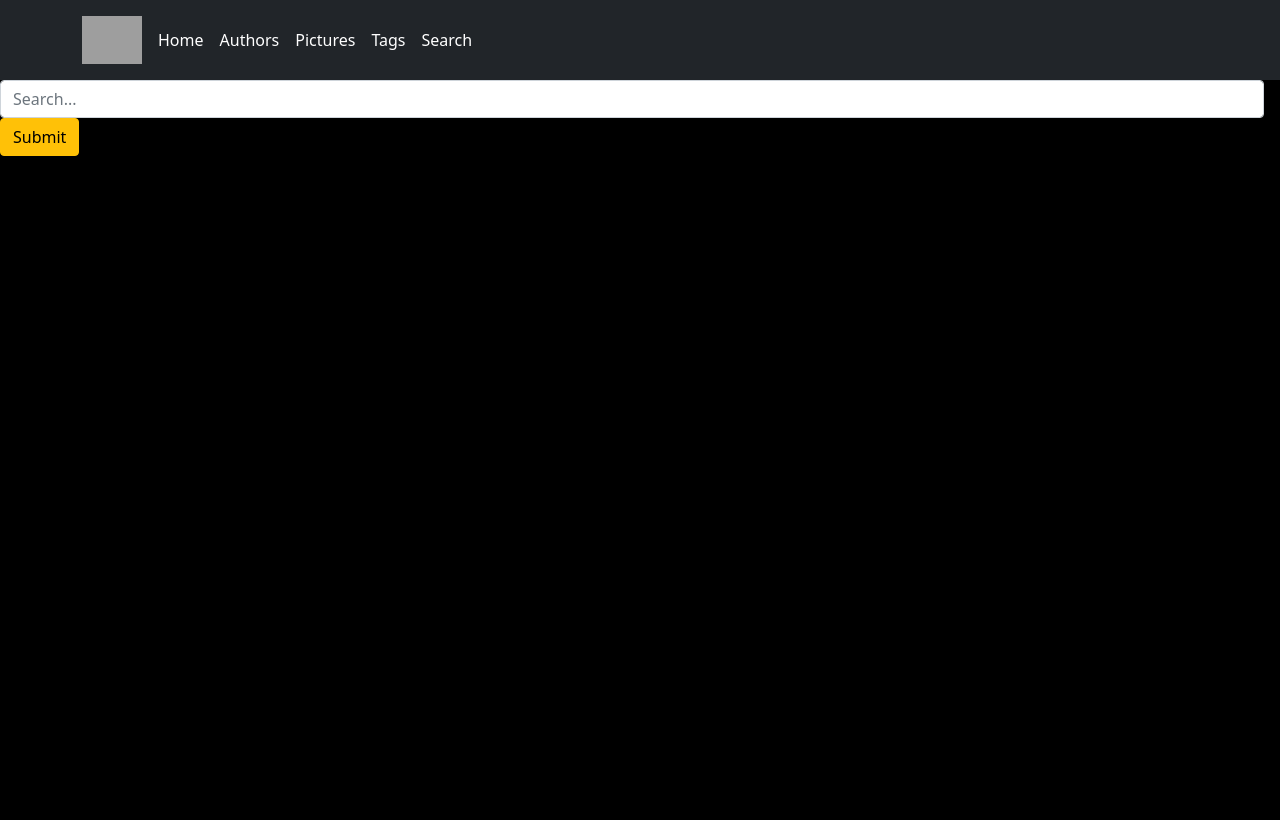
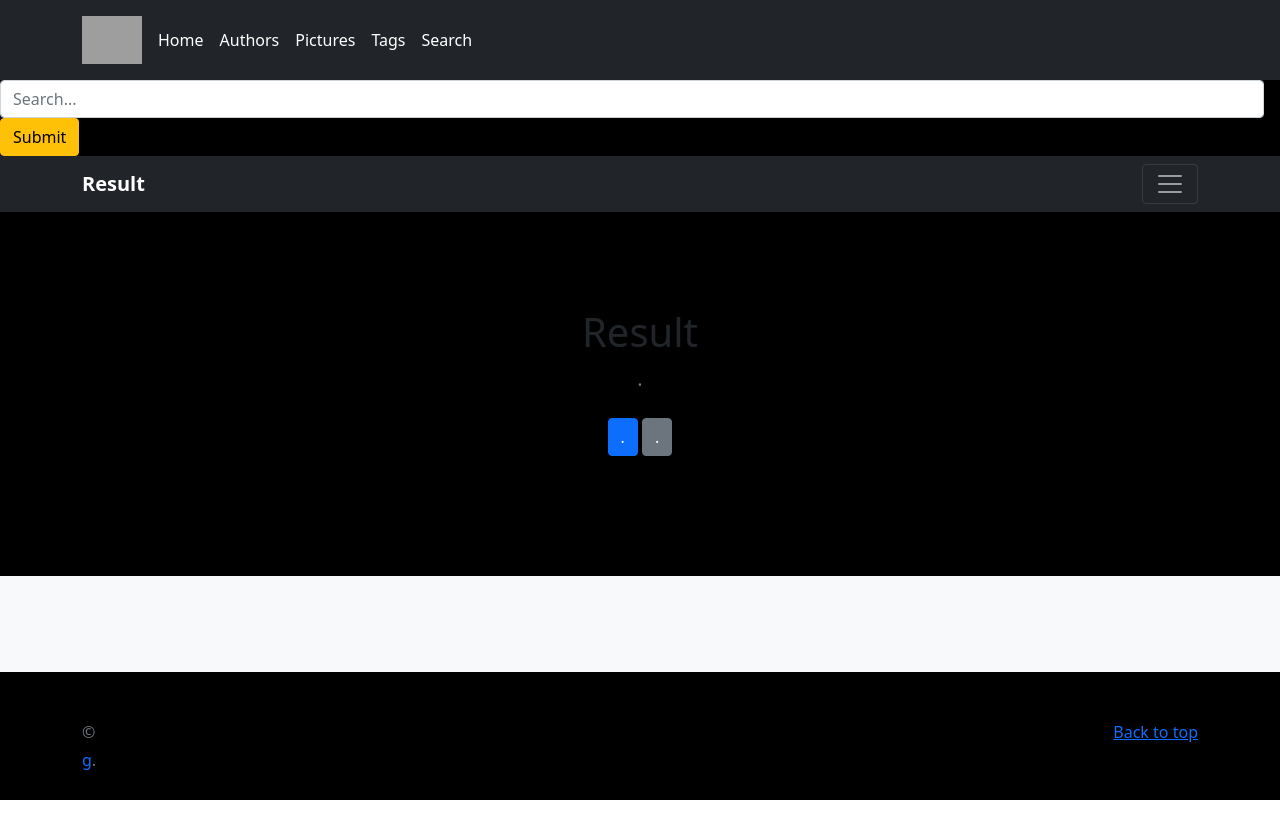
Before and after one commit to BPsoda/ICE2604-illustrator-knowledge-grapgh, a Flask app: page /search in a window 1280 px wide. Before the commit the page ends 156 px from the top, so only its background shows below. Run offline with Flask 2, Linux system fonts and the light colour scheme; parts of the project's set-up code (start-up, migrations or seed data) failed here and were passed over; some libraries are stand-ins or nearby versions; grey boxes are pictures that could not be loaded.

Commit message:
little change

```diff
--- a/main.py
+++ b/main.py
@@ -3,7 +3,7 @@ import pymysql
 import json
 import requests
 import json,random
-import searcher
+from ice.ICE2604_Final_Project import searcher
 import shelve
 global result
 the_tags="""[('オリジナル', 4306)
--- a/templates/search.html
+++ b/templates/search.html
@@ -1,240 +1,38 @@
-<!DOCTYPE html>
+<!doctype html>
 <html lang="en">
   <head>
-  <meta charset="UTF-8">
+    <meta charset="utf-8">
      <meta name="viewport" content="width=device-width, initial-scale=1">
     <meta name="description" content="This is our final project">
     <meta name="author" content="">
+    <meta name="generator" content="Hugo 0.88.1">
     <title>Final_Project_Picture</title>
 
+
+<link href="static/example.css" rel="stylesheet">
+<link href="headers.css" rel="stylesheet">
+<link rel="canonical" href="https://getbootstrap.com/docs/5.1/examples/album/">
     <!-- Bootstrap core CSS -->
 <link href="static/example.css" rel="stylesheet">
-<link href="headers.css" rel="stylesheet">
-<link rel="stylesheet" href="static/sidebars.css">
-<!-- drag -->
+
+    <style>
+      .bd-placeholder-img {
+        font-size: 1.125rem;
+        text-anchor: middle;
+        -webkit-user-select: none;
+        -moz-user-select: none;
+        user-select: none;
+      }
+
+      @media (min-width: 768px) {
+        .bd-placeholder-img-lg {
+          font-size: 3.5rem;
+        }
+      }
+    </style>
     <script src="static/drag.js"></script>
     <script src="static/vue.js"></script>
-  <script src="https://cdn.staticfile.org/jquery/1.10.2/jquery.min.js"></script>
-  <style>
-      *{
-        margin: 0px;
-        padding: 0px;
-        }
-        #container{
-        position: relative;
-        background:black;
-        }
-        .box{
-        width:45%;
-        padding: 5px;
-        float: left;
-        margin: 0px auto;
-        }
-        .box_img{
-        padding: 5px;
-        border: 1px solid #DCDCDC;
-        box-shadow: 0 0 5px #ccc;
-        border-radius: 5px;
-        }
-        .box_img img{
-        width: 35vw;
-        }
-        /*********LoadingPage*************/
 
-    #loading {
-      position: absolute;
-      background-color: #FFF;
-      top: 0px;
-      left: 0px;
-      width: 100%;
-      height: 100%;
-      z-index: 9999;
-    }
-    #loading_bg{
-      background-color: rgba(0,0,0,0.7);
-    }
-
-    .loader {
-      width: 250px;
-      height: 50px;
-      line-height: 50px;
-      text-align: center;
-      position: absolute;
-      top: 50%;
-      left: 50%;
-      -webkit-transform: translate(-50%, -50%);
-      transform: translate(-50%, -50%);
-      font-family: helvetica, arial, sans-serif;
-      text-transform: uppercase;
-      font-weight: 900;
-      color: #ce4233;
-      letter-spacing: 0.2em;
-    }
-    .loader::before, .loader::after {
-      content: "";
-      display: block;
-      width: 15px;
-      height: 15px;
-      background: #ce4233;
-      position: absolute;
-      -webkit-animation: load .7s infinite alternate ease-in-out;
-      animation: load .7s infinite alternate ease-in-out;
-    }
-    .loader::before {
-      top: 0;
-    }
-    .loader::after {
-      bottom: 0;
-    }
-
-    @-webkit-keyframes load {
-      0% {
-        left: 0;
-        height: 30px;
-        width: 15px;
-      }
-      50% {
-        height: 8px;
-        width: 40px;
-      }
-      100% {
-        left: 235px;
-        height: 30px;
-        width: 15px;
-      }
-    }
-
-    @keyframes load {
-      0% {
-        left: 0;
-        height: 30px;
-        width: 15px;
-      }
-      50% {
-        height: 8px;
-        width: 40px;
-      }
-      100% {
-        left: 235px;
-        height: 30px;
-        width: 15px;
-      }
-    }
-
-    /********************************/
-
-  </style>
-  <script>
-      window.onload=function(){
-
-  imgLocation("container","box");
-  var imgData={
-    "data":[
-        ]
-    }
-    window.onscroll=function(){
- //  console.log(document.documentElement.scrollTop);
-   if(checkFlag()){
-    var cparent=document.getElementById("container");
-    for(var i=0;i<imgData.data.length;i++){
-    //  var ccontent=document.createElement("div");
-    //  ccontent.className="box";
-    //  cparent.appendChild(ccontent);
-    //  var boximg=document.createElement("div");
-    //  boximg.className="box_img";
-    //  ccontent.appendChild(boximg);
-    //  var img=document.createElement("img");
-    //  img.src=imgData.data[i].src;
-    //  boximg.appendChild(img);
-
-     //另外一种方法在div后边追加内容，不覆盖原有内容
-    var content="<div class='box'><div class='box_img'><img src='"+imgData.data[i].src+"'/></div></div>";
-    cparent.innerHTML+=content;
-    }
-    ///////////////////////////////////////////////////////////////////////////////
-    var xmlhttp;
-	if (window.XMLHttpRequest)
-	{
-		// IE7+, Firefox, Chrome, Opera, Safari 浏览器执行代码
-		xmlhttp=new XMLHttpRequest();
-	}
-	else
-	{
-		// IE6, IE5 浏览器执行代码
-		xmlhttp=new ActiveXObject("Microsoft.XMLHTTP");
-	}
-	xmlhttp.onreadystatechange=function()
-	{
-		if (xmlhttp.readyState==4 &&xmlhttp.status==200)
-		{
-		    imgData.data=eval(xmlhttp.responseText);
-		}
-	}
-	xmlhttp.open("GET","/a?t="+ Math.random(),true);
-	xmlhttp.send();
-    ////////////////////////////////////////////////////////////////////////////////
-    imgLocation("container","box");
-   }
-  }
- }
-
- function checkFlag(){
-  var cparent=document.getElementById("container");
-  var ccontent=getChildElement(cparent,"box");//图片的所有box数
-  var lastContentHeight=ccontent[ccontent.length-1].offsetTop;//最后一张图片距离顶部高度
-  var scrollTop=document.documentElement.scrollTop||document.body.scrollTop;//滚动条距离顶部高度
-  var pageHeight=document.documentElement.clientHeight||document.body.clientHeight;//屏幕高度
- // console.log(lastContentHeight+","+scrollTop+","+pageHeight);
-  if(lastContentHeight<scrollTop+pageHeight){
-   return true;
-  }
- }
-
- function imgLocation(parent,content){
-  var cparent=document.getElementById(parent);
-  var ccontent=getChildElement(cparent,content);//图片的所有box数
-  var imgWidth=ccontent[0].offsetWidth;//图片宽度
-  var num=Math.floor(document.documentElement.clientWidth/imgWidth);//一行放图片个数
-  cparent.style.cssText="width:"+imgWidth*num+"px;margin:0px auto";//container的宽度
-  var boxHeightArr=[];//每一列box高度
-  for(var i=0;i<ccontent.length;i++){
-   if(i<num){
-    boxHeightArr[i]=ccontent[i].offsetHeight;
-   }else{
-    var minHeight=Math.min.apply(null,boxHeightArr);//最小高度
-    var minIndex = getMinheightLocation(boxHeightArr,minHeight);//得到最小高度下标
- //   console.log(minHeight+","+minIndex);
-    ccontent[i].style.position="absolute";
-    ccontent[i].style.top=minHeight+"px";//距离顶部高度
-    ccontent[i].style.left=ccontent[minIndex].offsetLeft+"px";//距离左边长度
-    boxHeightArr[minIndex]+=ccontent[i].offsetHeight;
- //   console.log(ccontent[i].offsetHeight+","+ccontent[i].height);//ccontent[i].height=undefined
-
-   }
-  }
- }
-
- function getMinheightLocation(boxHeightArr,minHeight){
-  for(var i in boxHeightArr){
-   if(boxHeightArr[i]==minHeight){
-    return i
-   }
-  }
- }
-
- function getChildElement(parent,content){
-  //将parent下有content的全部取出
-  var contentArr=[];
-  var allContent=parent.getElementsByTagName("*");
-  for(i=0;i<allContent.length;i++){
-   if(allContent[i].className=="box"){
-    contentArr.push(allContent[i]);
-   }
-  }
-  return contentArr;
- }
-
-  </script>
   </head>
   <body>
 <header class="p-3 bg-dark text-white">
@@ -260,6 +58,90 @@
           <input type="submit" class="btn btn-warning"></input>
         </div>
         </form>
+<header>
+  <div class="collapse bg-dark" id="navbarHeader">
+    <div class="container">
+      <div class="row">
+        <div class="col-sm-8 col-md-7 py-4">
+          <h4 class="text-white">About</h4>
+          <p class="text-muted"</p>
+        </div>
+        <div class="col-sm-4 offset-md-1 py-4">
+          <h4 class="text-white">Contact</h4>
+          <ul class="list-unstyled">
+            <li><a href="#" class="text-white">.</a></li>
+          </ul>
+        </div>
+      </div>
+    </div>
+  </div>
+  <div class="navbar navbar-dark bg-dark shadow-sm">
+    <div class="container">
+      <a href="#" class="navbar-brand d-flex align-items-center">
+        <strong>Result</strong>
+      </a>
+      <button class="navbar-toggler" type="button" data-bs-toggle="collapse" data-bs-target="#navbarHeader" aria-controls="navbarHeader" aria-expanded="false" aria-label="Toggle navigation">
+        <span class="navbar-toggler-icon"></span>
+      </button>
+    </div>
+  </div>
+</header>
+
+<main>
+
+  <section class="py-5 text-center container">
+    <div class="row py-lg-5">
+      <div class="col-lg-6 col-md-8 mx-auto">
+        <h1 class="fw-light">Result</h1>
+        <p class="lead text-muted">.</p>
+        <p>
+          <a href="#" class="btn btn-primary my-2">.</a>
+          <a href="#" class="btn btn-secondary my-2">.</a>
+        </p>
+      </div>
+    </div>
+  </section>
 <a>{[result]}</a>
+  <div class="album py-5 bg-light">
+    <div class="container">
+      <div class="row row-cols-1 row-cols-sm-2 row-cols-md-3 g-3">
+        {% for i in result %}
+        <div class="col">
+          <div class="card shadow-sm">
+            <svg  class="bd-placeholder-img card-img-top" width="100%" height="225" xmlns="http://www.w3.org/2000/svg" role="img" aria-label="Placeholder: Thumbnail" preserveAspectRatio="xMidYMid slice" focusable="false"><title>Placeholder</title><rect width="100%" height="100%" fill="#55595c"/><text x="50%" y="50%" fill="#eceeef" dy=".3em">Thumbnail</text></svg>
+            <img src="+{[ i['_source'][ 'illusts'] ]}">
+            <div class="card-body">
+              <p class="card-text">{[ i['_id'] ]}</p>
+              <div class="d-flex justify-content-between align-items-center">
+                <div class="btn-group">
+                  <button type="button" class="btn btn-sm btn-outline-secondary">View</button>
+                  <button type="button" class="btn btn-sm btn-outline-secondary">Edit</button>
+                </div>
+                <small class="text-muted">9 mins</small>
+              </div>
+            </div>
+          </div>
+        </div>
+          {% endfor  %}
+      </div>
+    </div>
+  </div>
+
+</main>
+
+<footer class="text-muted py-5">
+  <div class="container">
+    <p class="float-end mb-1">
+      <a href="#">Back to top</a>
+    </p>
+    <p class="mb-1"> &copy; </p>
+    <p class="mb-0"><a href="/"></a> <a href="../getting-started/introduction/">g</a>.</p>
+  </div>
+</footer>
+
+
+    <script src="../assets/dist/js/bootstrap.bundle.min.js"></script>
+
+
   </body>
 </html>
```
Lines whose indentation alone changed are shown as unchanged.
